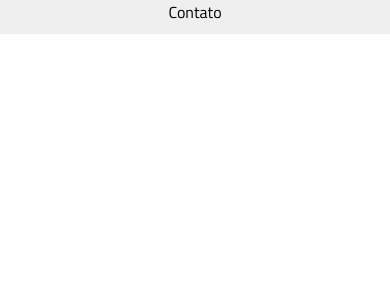
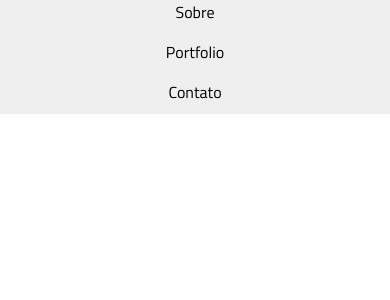
Before and after one commit to cesarcross/lifely, a Next.js app: page /components/NavbarMobile in a window 390 px wide. Shown: the top 300 px of the page. Built offline with nearby package versions, Linux system fonts and the light colour scheme.

Commit message:
Uncomment NavbarMobile links

```diff
--- a/pages/components/NavbarMobile.jsx
+++ b/pages/components/NavbarMobile.jsx
@@ -8,12 +8,12 @@ const NavbarMobile = () => {
 
   return (
     <div className={styles.container}>
-      {/* <Link href='#about'>
+      <Link href='#about'>
         <p>Sobre</p>
       </Link>
       <Link href='#portfolio'>
         <p>Portfolio</p>
-      </Link> */}
+      </Link>
       <Link href='#contact'>
         <p>Contato</p>
       </Link>
```
